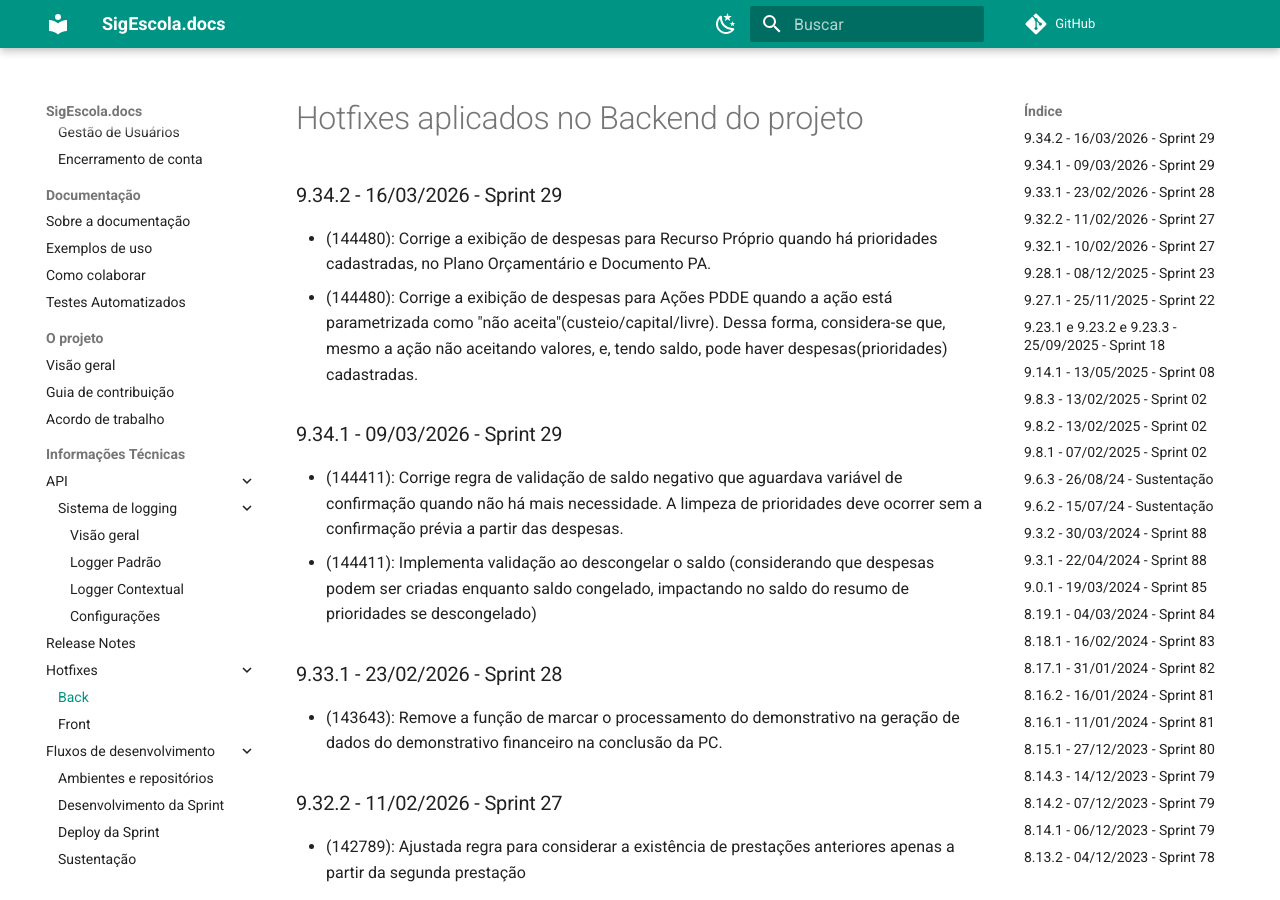
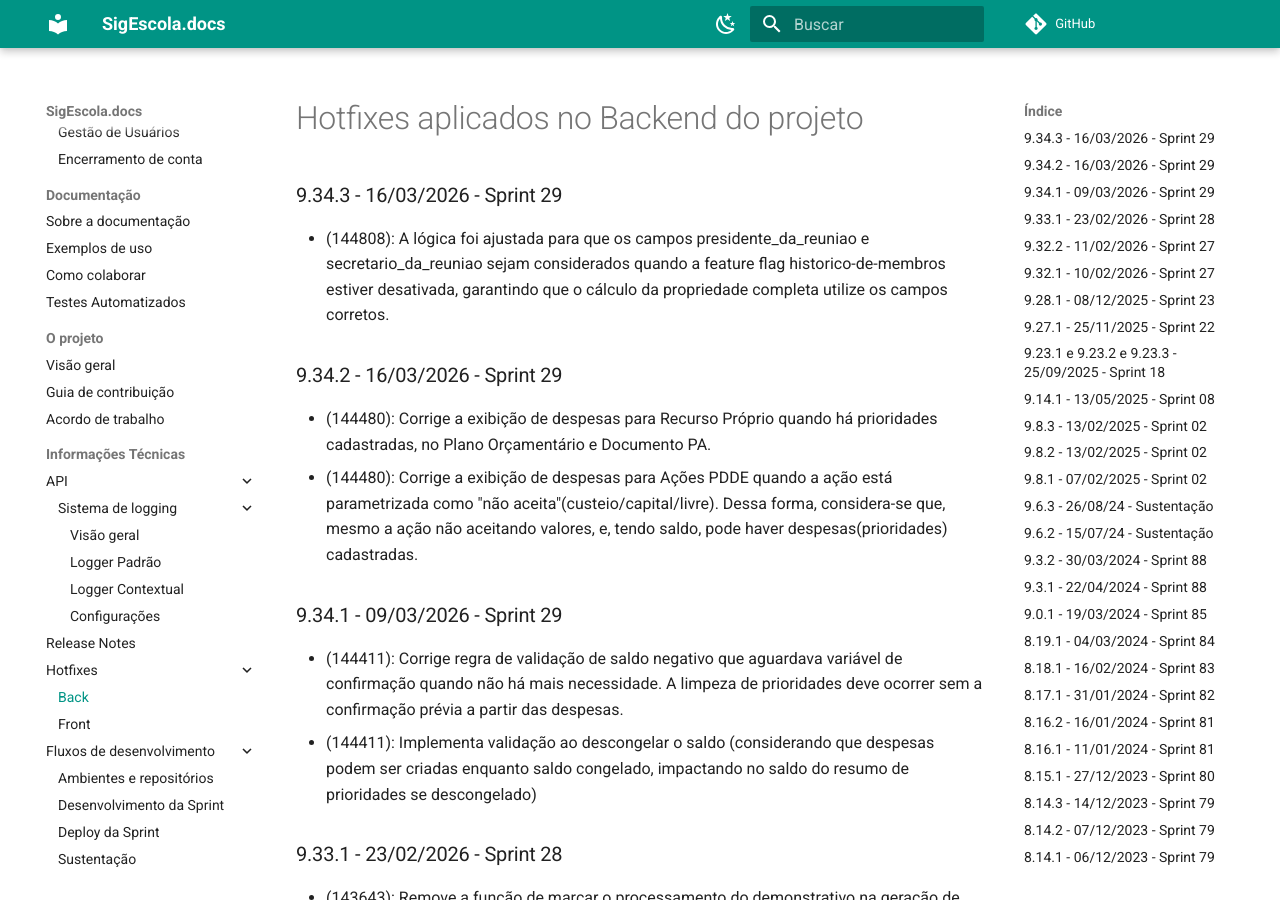
Before and after one commit to prefeiturasp/SME-PTRF-Docs, an MkDocs documentation site: the page built from docs/projeto/hotfixes_back.md, in a window 1280 px wide and 900 px high. Built offline with MkDocs 1.6.1 and Material for MkDocs 9.7.7, drawn with Linux system fonts in a browser that asks for light colours; comment, search, counter and statistics services are not loaded.

Commit message:
Update hotfixes_back.md

```diff
--- a/docs/projeto/hotfixes_back.md
+++ b/docs/projeto/hotfixes_back.md
@@ -1,4 +1,7 @@
 # Hotfixes aplicados no Backend do projeto
+
+### 9.34.3 - 16/03/2026 - Sprint 29
+* (144808): A lógica foi ajustada para que os campos presidente_da_reuniao e secretario_da_reuniao sejam considerados quando a feature flag historico-de-membros estiver desativada, garantindo que o cálculo da propriedade completa utilize os campos corretos.
 
 ### 9.34.2 - 16/03/2026 - Sprint 29
 * (144480): Corrige a exibição de despesas para Recurso Próprio quando há prioridades cadastradas, no Plano Orçamentário e Documento PA.
```
